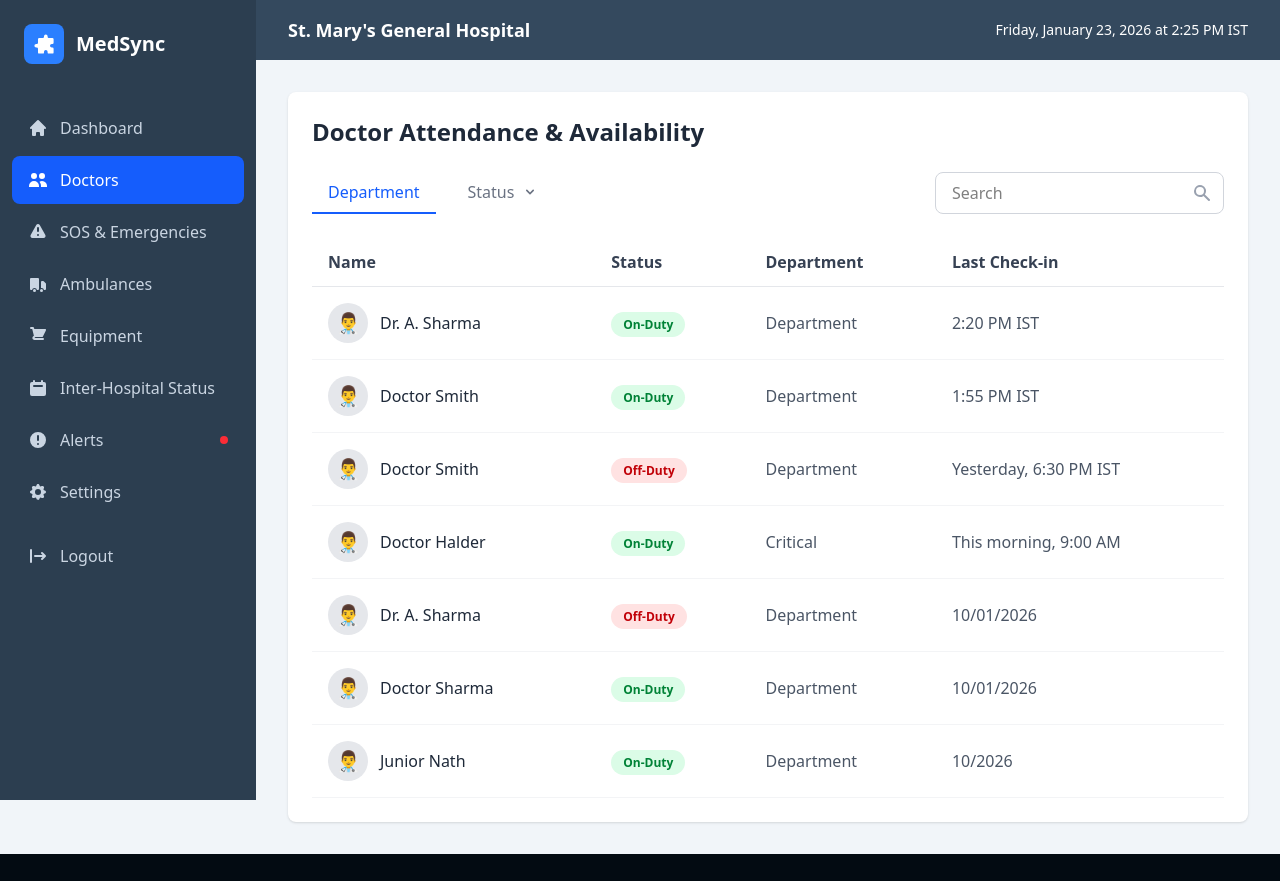
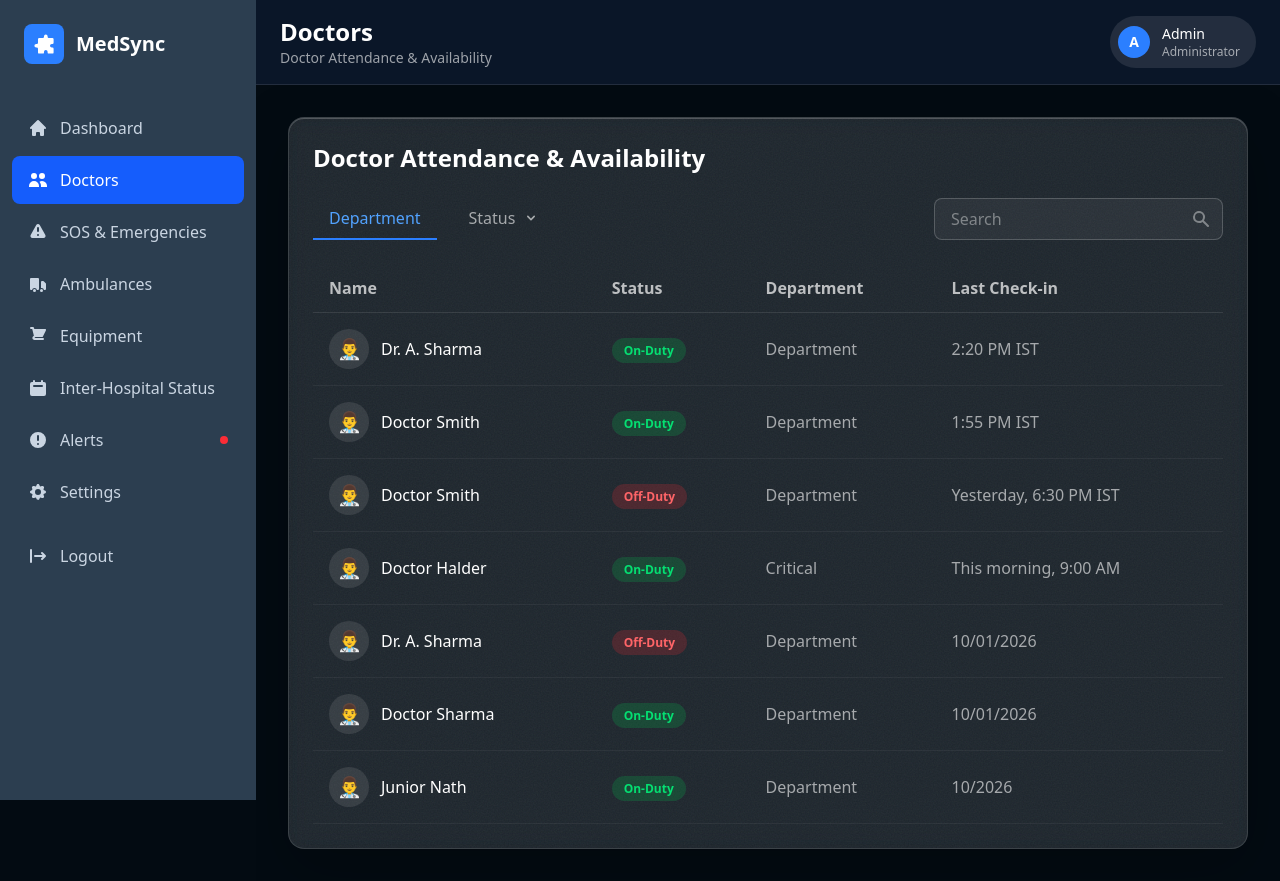
Before and after one commit to Vishnu-p-c/MedSync, a React (Vite) app in the folder frontend/: page /doctors in a window 1280 px wide. Before the commit the page ends 854 px from the top, so only its background shows below. Built offline with nearby package versions, Linux system fonts and the light colour scheme; no server answers; sample sign-in values are in the browser's storage.

Commit message:
UPDATED THE DOCTOR DASHBOARD AND AMBULANCE DRIVER DASHBOARD WITH THE SAME THEME

```diff
--- a/frontend/src/pages/Doctors.jsx
+++ b/frontend/src/pages/Doctors.jsx
@@ -1,5 +1,7 @@
 import { useState } from 'react';
 import SideNav from '../components/SideNav';
+import TopNavbar from '../components/TopNavbar';
+import GlassSurface from '../components/GlassSurface/GlassSurface';
 
 const Doctors = () => {
   const [activeTab, setActiveTab] = useState('Department');
@@ -66,13 +68,13 @@ const Doctors = () => {
   ];
 
   return (
-    <div className="min-h-screen w-full bg-slate-100 overflow-x-hidden">
+    <div className="min-h-screen w-full bg-[#030B12] overflow-x-hidden">
       <SideNav isOpen={sidebarOpen} onClose={() => setSidebarOpen(false)} />
 
       {/* Main Content */}
       <div className="min-h-screen w-full lg:pl-64 flex flex-col">
         {/* Mobile Header */}
-        <div className="lg:hidden flex items-center justify-between p-4 bg-[#2c3e50] text-white">
+        <div className="lg:hidden flex items-center justify-between p-4 bg-[#0a1628] text-white border-b border-white/10">
           <button
             onClick={() => setSidebarOpen(true)}
             className="p-2 hover:bg-white/10 rounded-lg transition-colors"
@@ -86,15 +88,21 @@ const Doctors = () => {
         </div>
 
         {/* Desktop Header */}
-        <header className="hidden lg:flex bg-[#34495e] text-white px-8 py-4 justify-between items-center">
-          <h1 className="text-lg font-semibold">St. Mary's General Hospital</h1>
-          <div className="text-sm">Friday, January 23, 2026 at 2:25 PM IST</div>
-        </header>
+        <div className="hidden lg:block">
+          <TopNavbar title="Doctors" subtitle="Doctor Attendance & Availability" />
+        </div>
 
         {/* Content Area */}
         <main className="flex-1 p-4 sm:p-6 lg:p-8 overflow-auto">
-          <div className="bg-white rounded-lg shadow-sm p-4 sm:p-6 max-w-7xl">
-            <h2 className="text-xl sm:text-2xl font-semibold text-gray-800 mb-4 sm:mb-6">Doctor Attendance & Availability</h2>
+          <GlassSurface
+            opacity={0.9}
+            backgroundOpacity={0.1}
+            brightness={50}
+            blur={10}
+            borderRadius={16}
+            className="p-4 sm:p-6 max-w-7xl"
+          >
+            <h2 className="text-xl sm:text-2xl font-semibold text-white mb-4 sm:mb-6">Doctor Attendance & Availability</h2>
 
             {/* Tabs and Search */}
             <div className="flex flex-col sm:flex-row justify-between items-start sm:items-center gap-4 mb-4 sm:mb-6">
@@ -103,8 +111,8 @@ const Doctors = () => {
                   onClick={() => setActiveTab('Department')}
                   className={`px-3 sm:px-4 py-2 font-medium border-b-2 transition-colors text-sm sm:text-base ${
                     activeTab === 'Department'
-                      ? 'border-blue-600 text-blue-600'
-                      : 'border-transparent text-gray-500 hover:text-gray-700'
+                      ? 'border-blue-500 text-blue-400'
+                      : 'border-transparent text-white/60 hover:text-white'
                   }`}
                 >
                   Department
@@ -113,8 +121,8 @@ const Doctors = () => {
                   onClick={() => setActiveTab('Status')}
                   className={`px-3 sm:px-4 py-2 font-medium border-b-2 transition-colors flex items-center gap-2 text-sm sm:text-base ${
                     activeTab === 'Status'
-                      ? 'border-blue-600 text-blue-600'
-                      : 'border-transparent text-gray-500 hover:text-gray-700'
+                      ? 'border-blue-500 text-blue-400'
+                      : 'border-transparent text-white/60 hover:text-white'
                   }`}
                 >
                   Status
@@ -128,9 +136,9 @@ const Doctors = () => {
                 <input
                   type="text"
                   placeholder="Search"
-                  className="w-full sm:w-auto pl-4 pr-10 py-2 border border-gray-300 rounded-lg focus:outline-none focus:ring-2 focus:ring-blue-500 focus:border-transparent text-sm sm:text-base"
+                  className="w-full sm:w-auto pl-4 pr-10 py-2 bg-white/5 border border-white/20 rounded-lg focus:outline-none focus:ring-2 focus:ring-blue-500 focus:border-transparent text-white placeholder-white/40 text-sm sm:text-base"
                 />
-                <svg className="w-5 h-5 text-gray-400 absolute right-3 top-1/2 transform -translate-y-1/2" fill="currentColor" viewBox="0 0 20 20">
+                <svg className="w-5 h-5 text-white/40 absolute right-3 top-1/2 transform -translate-y-1/2" fill="currentColor" viewBox="0 0 20 20">
                   <path fillRule="evenodd" d="M8 4a4 4 0 100 8 4 4 0 000-8zM2 8a6 6 0 1110.89 3.476l4.817 4.817a1 1 0 01-1.414 1.414l-4.816-4.816A6 6 0 012 8z" clipRule="evenodd"/>
                 </svg>
               </div>
@@ -147,45 +155,45 @@ const Doctors = () => {
             >
               <table className="w-full min-w-[600px]">
                 <thead>
-                  <tr className="border-b border-gray-200">
-                    <th className="text-left py-3 px-4 font-semibold text-gray-700 text-sm sm:text-base">Name</th>
-                    <th className="text-left py-3 px-4 font-semibold text-gray-700 text-sm sm:text-base">Status</th>
-                    <th className="text-left py-3 px-4 font-semibold text-gray-700 text-sm sm:text-base">Department</th>
-                    <th className="text-left py-3 px-4 font-semibold text-gray-700 text-sm sm:text-base">Last Check-in</th>
+                  <tr className="border-b border-white/10">
+                    <th className="text-left py-3 px-4 font-semibold text-white/70 text-sm sm:text-base">Name</th>
+                    <th className="text-left py-3 px-4 font-semibold text-white/70 text-sm sm:text-base">Status</th>
+                    <th className="text-left py-3 px-4 font-semibold text-white/70 text-sm sm:text-base">Department</th>
+                    <th className="text-left py-3 px-4 font-semibold text-white/70 text-sm sm:text-base">Last Check-in</th>
                   </tr>
                 </thead>
                 <tbody>
                   {doctors.map((doctor) => (
-                    <tr key={doctor.id} className="border-b border-gray-100 hover:bg-gray-50 transition-colors">
+                    <tr key={doctor.id} className="border-b border-white/5 hover:bg-white/5 transition-colors">
                       <td className="py-3 sm:py-4 px-4">
                         <div className="flex items-center gap-2 sm:gap-3">
-                          <div className="w-8 h-8 sm:w-10 sm:h-10 bg-gray-200 rounded-full flex items-center justify-center text-lg sm:text-xl">
+                          <div className="w-8 h-8 sm:w-10 sm:h-10 bg-white/10 rounded-full flex items-center justify-center text-lg sm:text-xl">
                             {doctor.avatar}
                           </div>
-                          <span className="font-medium text-gray-800 text-sm sm:text-base">{doctor.name}</span>
+                          <span className="font-medium text-white text-sm sm:text-base">{doctor.name}</span>
                         </div>
                       </td>
                       <td className="py-3 sm:py-4 px-4">
                         <span
                           className={`px-2 sm:px-3 py-1 rounded-full text-xs font-semibold ${
                             doctor.status === 'On-Duty'
-                              ? 'bg-green-100 text-green-700'
+                              ? 'bg-green-500/20 text-green-400'
                               : doctor.status === 'Off-Duty'
-                              ? 'bg-red-100 text-red-700'
+                              ? 'bg-red-500/20 text-red-400'
                               : 'bg-green-500 text-white'
                           }`}
                         >
                           {doctor.status}
                         </span>
                       </td>
-                      <td className="py-3 sm:py-4 px-4 text-gray-600 text-sm sm:text-base">{doctor.department}</td>
-                      <td className="py-3 sm:py-4 px-4 text-gray-600 text-sm sm:text-base">{doctor.lastCheckIn}</td>
+                      <td className="py-3 sm:py-4 px-4 text-white/60 text-sm sm:text-base">{doctor.department}</td>
+                      <td className="py-3 sm:py-4 px-4 text-white/60 text-sm sm:text-base">{doctor.lastCheckIn}</td>
                     </tr>
                   ))}
                 </tbody>
               </table>
             </div>
-          </div>
+          </GlassSurface>
 
           {/* Floating Avatar removed as requested */}
         </main>
```
Also changed, not shown: frontend/src/pages/AmbulanceDashboard.jsx (+54 -17 lines).
